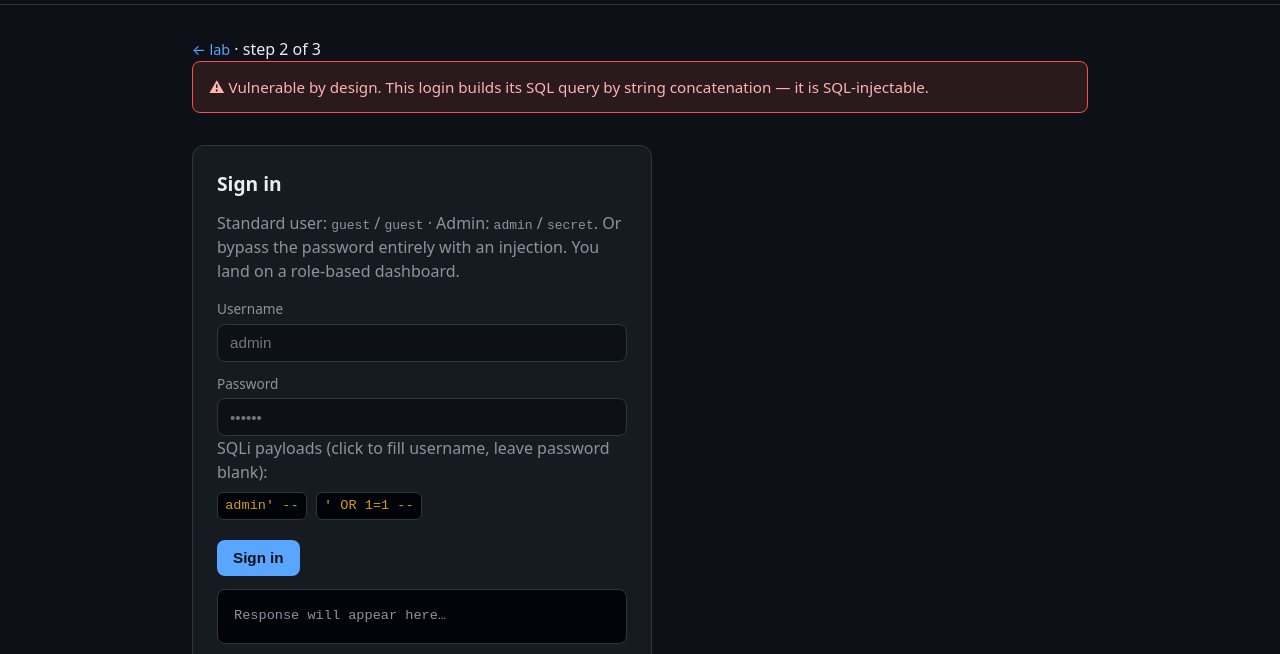
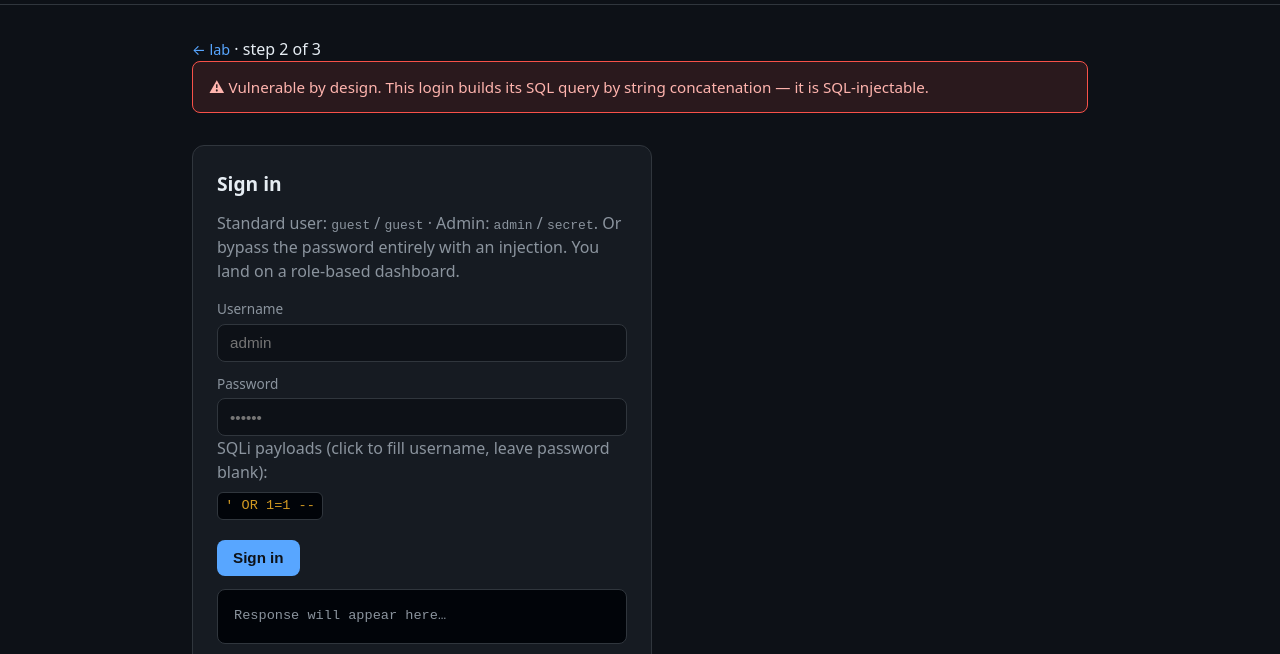
Before and after one commit to Hengc0de/practicewafandloadbalancer, a website: page public/login.html in a window 1280 px wide. Shown: the part 74-728 px from the top of the page. Drawn offline with Linux system fonts and the light colour scheme.

Commit message:
remove admin ' --

```diff
--- a/public/login.html
+++ b/public/login.html
@@ -25,7 +25,6 @@
 
       <div class="payloads">
         <p class="sub" style="margin-bottom:.25rem">SQLi payloads (click to fill username, leave password blank):</p>
-        <code onclick="fillUser(this)">admin' --</code>
         <code onclick="fillUser(this)">' OR 1=1 --</code>
       </div>
 
```
